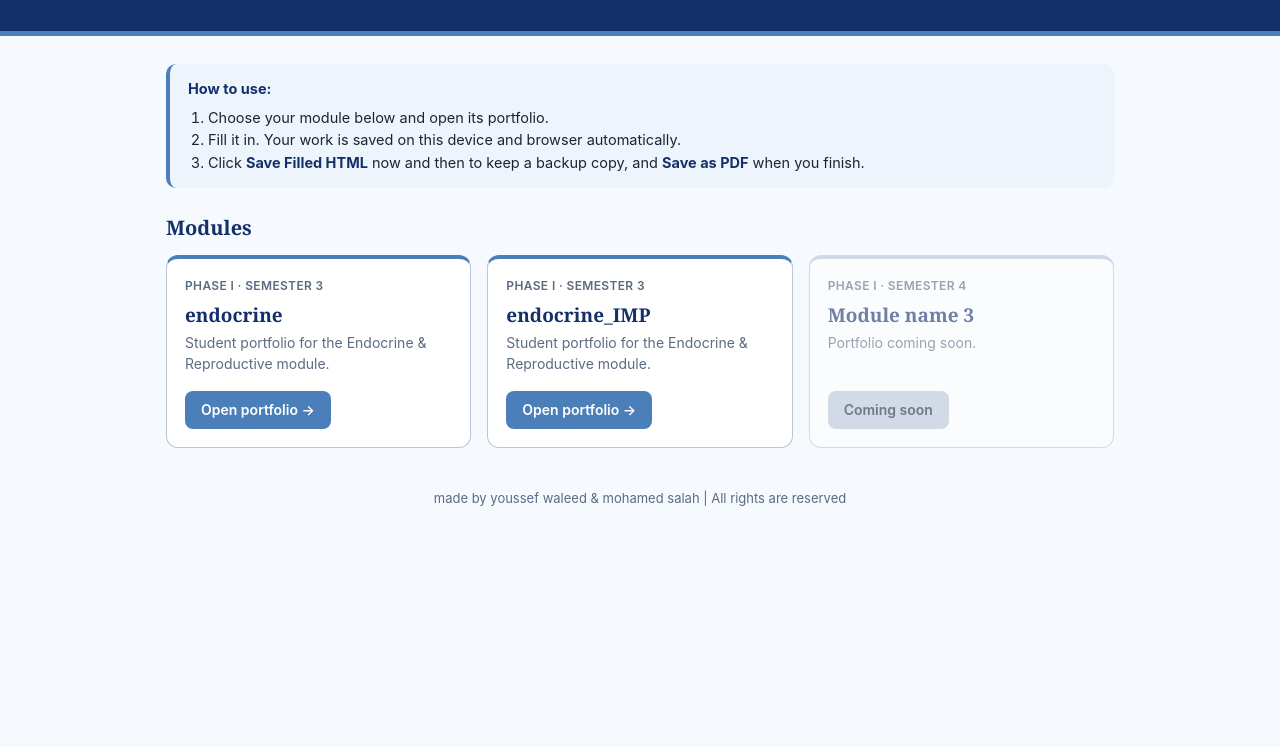
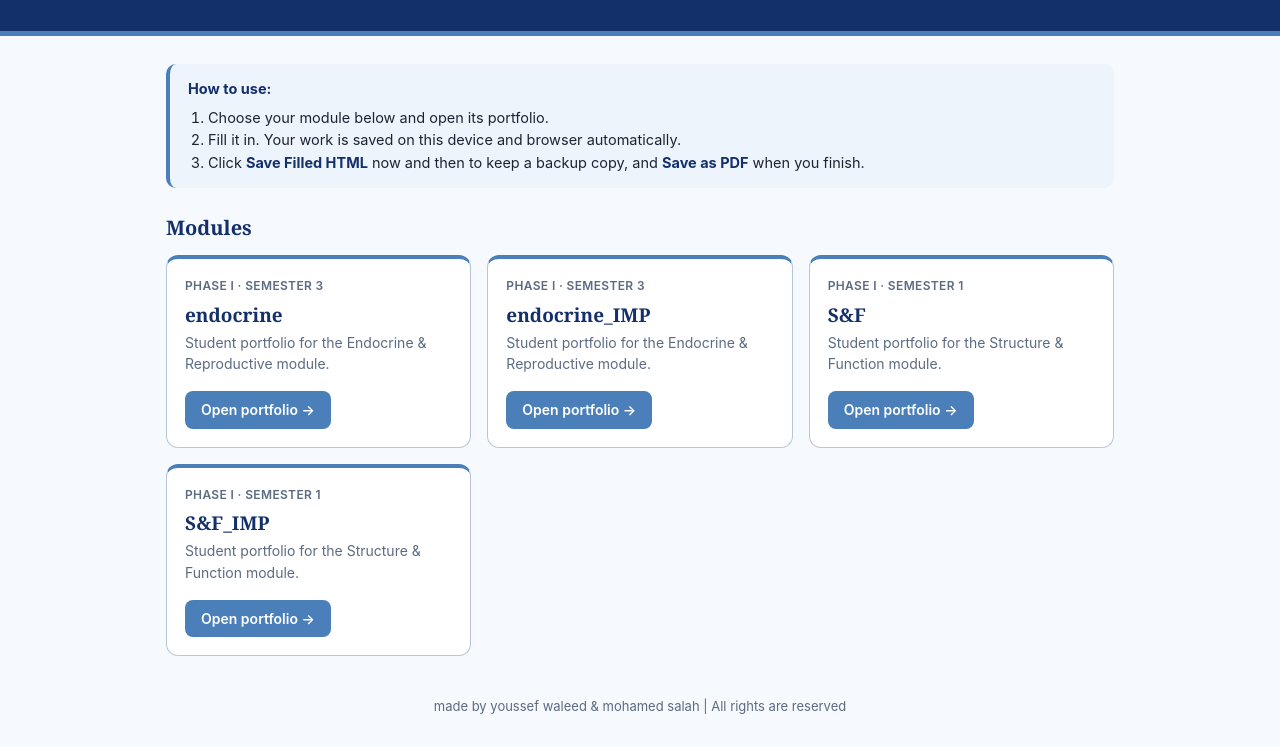
Before and after one commit to Jooeladl/portfolio, a plain HTML site: page index.html in a window 1280 px wide. Shown: the part 122-869 px from the top of the page. Before the commit the page ends 800 px from the top, so only its background shows below. Drawn offline with Linux system fonts and the light colour scheme.

Commit message:
index first year

```diff
--- a/index.html
+++ b/index.html
@@ -55,7 +55,8 @@ footer{text-align:center;color:var(--mut);font-size:13px;padding:0 16px 30px}
 const MODULES = [
   { name:"endocrine", phase:"Phase I", sem:"Semester 3", desc:"Student portfolio for the Endocrine & Reproductive module.", folder:"endocrine", ready:true },
   { name:"endocrine_IMP", phase:"Phase I", sem:"Semester 3", desc:"Student portfolio for the Endocrine & Reproductive module.", folder:"endocrine_IMP", ready:true },
-  { name:"Module name 3",            phase:"Phase I", sem:"Semester 4", desc:"Portfolio coming soon.", folder:"module3", ready:false }
+  { name:"S&F", phase:"Phase I", sem:"Semester 1", desc:"Student portfolio for the Structure & Function module.", folder:"S&F", ready:true },
+  { name:"S&F_IMP", phase:"Phase I", sem:"Semester 1", desc:"Student portfolio for the Structure & Function module.", folder:"S&F_IMP", ready:true }
 ];
 const grid=document.getElementById('grid');
 MODULES.forEach(m=>{
```
